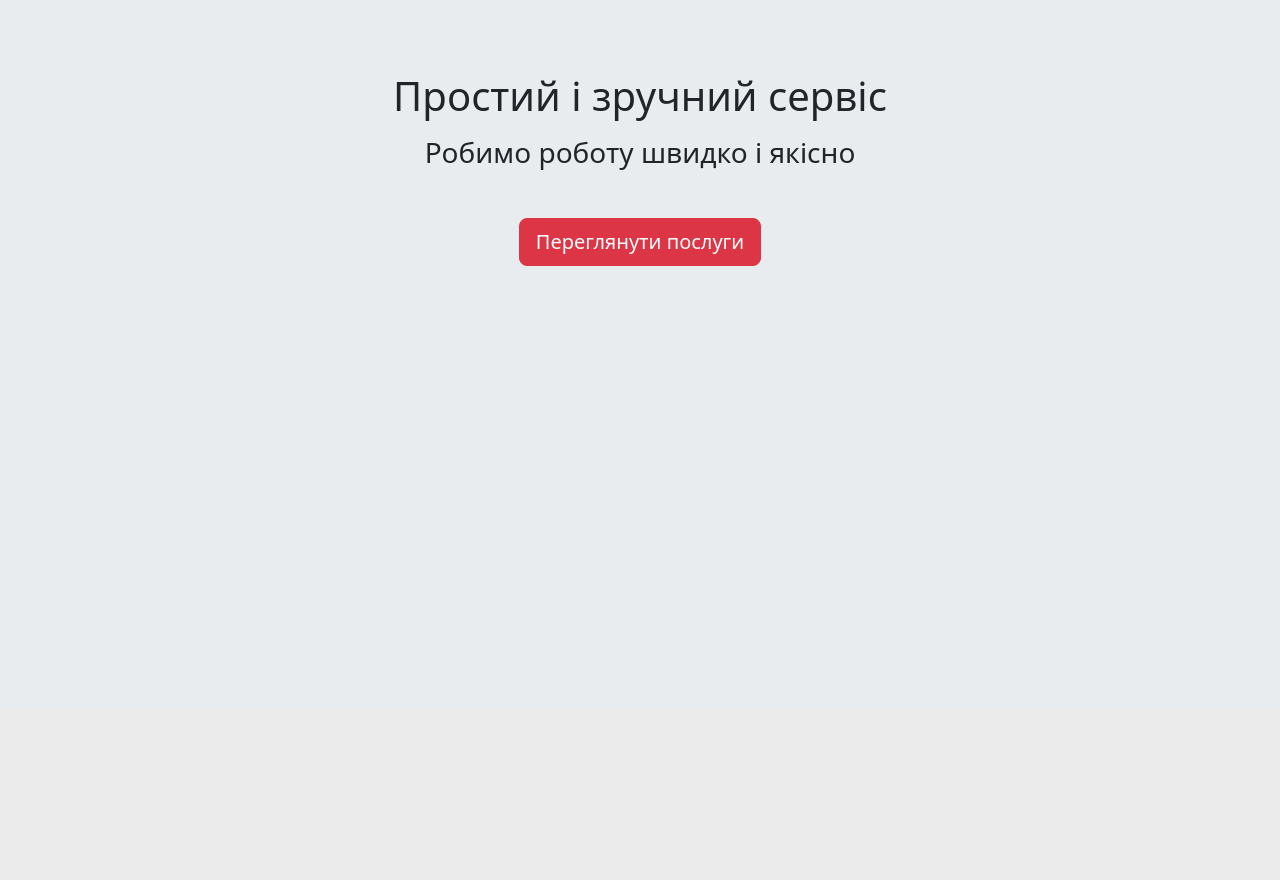
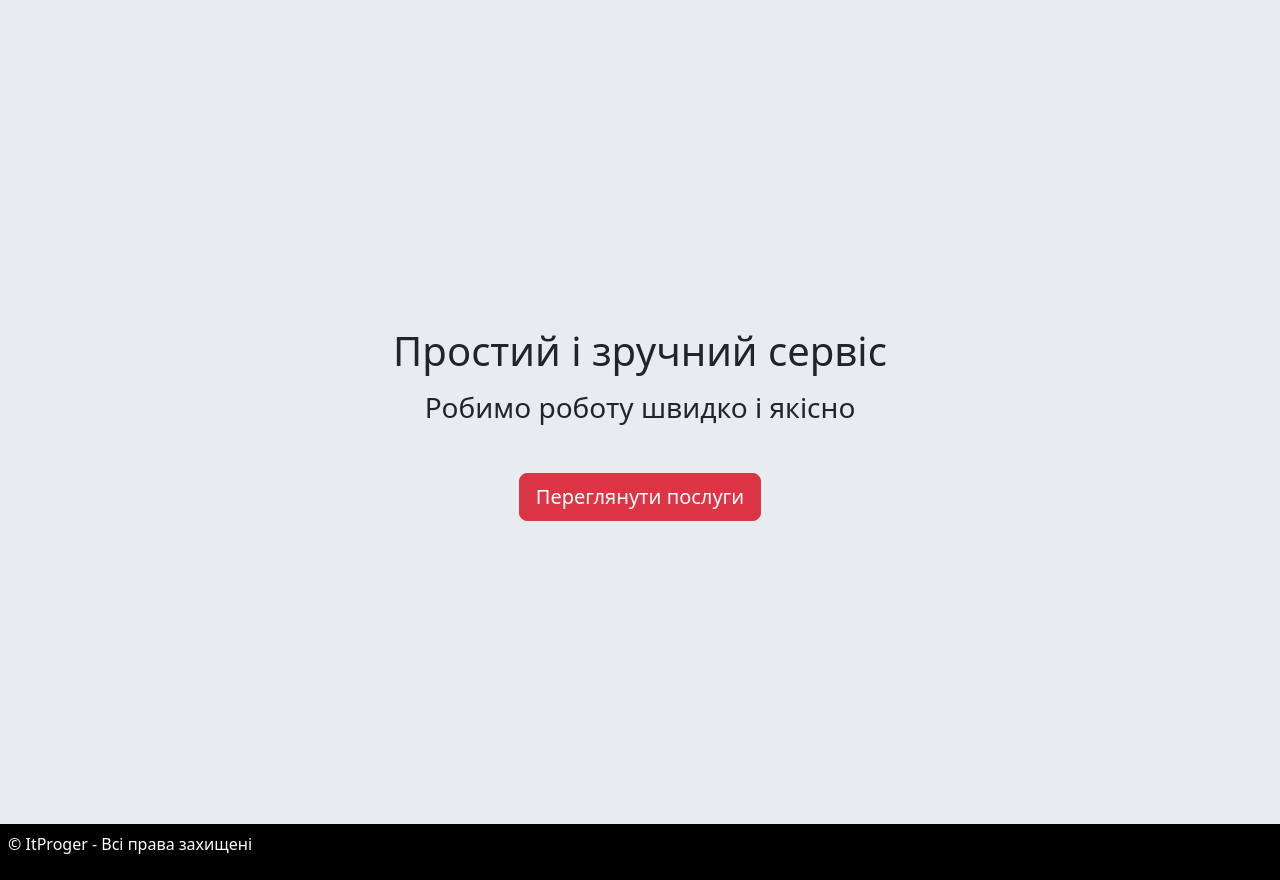
Before and after one commit to tatiana-baranova/djangoProject, a Django app: page / in a window 1280 px wide. Shown: the part 93-973 px from the top of the page. Before the commit the page ends 359 px from the top, so only its background shows below. Run offline with Django 5.2, Linux system fonts and the light colour scheme.

Commit message:
add footer

```diff
--- a/core/templates/core/base.html
+++ b/core/templates/core/base.html
@@ -17,8 +17,11 @@
             <li class="nav-item"><a href="#" class="nav-link">Про нас</a></li>
         </ul>
     </header>
-    <div>
-    {% block content %}{% endblock %}
-    </div>
+    <main class="d-flex justify-content-center align-items-center min-vh-100">
+        {% block content %}{% endblock %}
+    </main>
+    <footer class="bg-black p-2 text-white">
+        <p>&copy; ItProger - Всі права захищені</p>
+    </footer>
 </body>
 </html>
--- a/core/templates/core/home.html
+++ b/core/templates/core/home.html
@@ -3,7 +3,7 @@
 <title>{% block title%}{% endblock %}</title>
 
 {% block content %}
-<div class="w-75 h-75 d-flex justify-content-center flex-column align-items-center m-auto p-5">
+<div class="w-75 d-flex justify-content-center flex-column align-items-center m-auto p-5">
     <h1 class="fs-1 mb-3">Простий і зручний сервіс</h1>
     <h3 class="fs-3 mb-5">Робимо роботу швидко і якісно</h3>
     <a class="btn btn-danger btn-lg text-white" href="/uslugi" role="button">Переглянути послуги</a>
```
